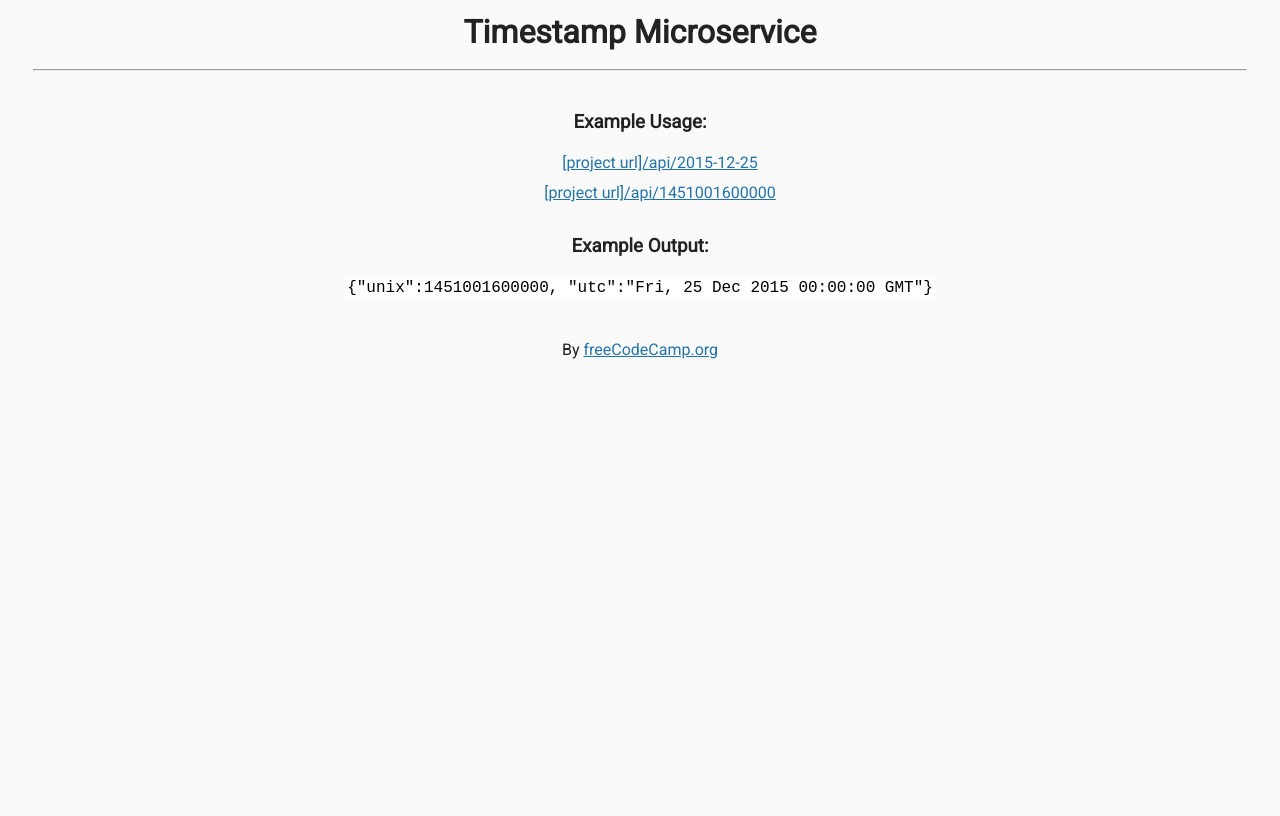
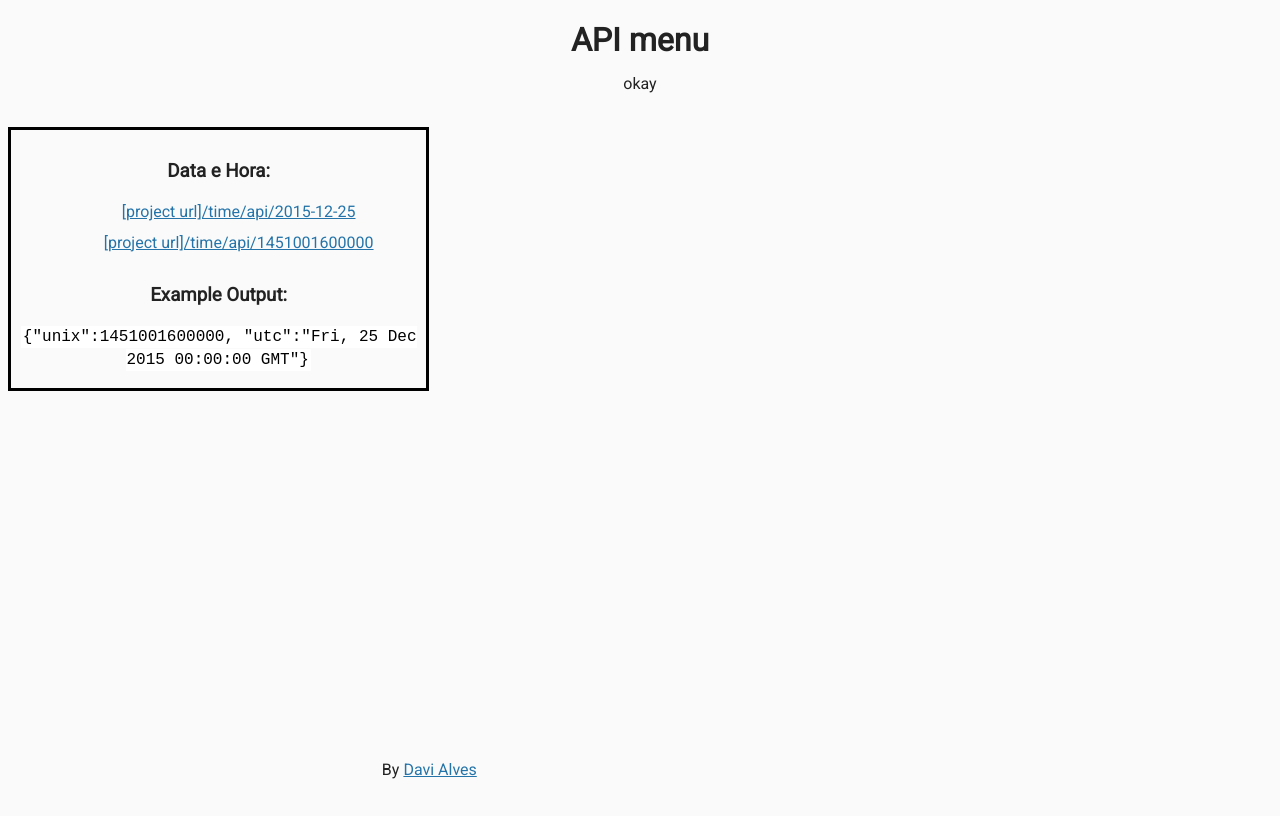
Before and after one commit to Davi-Archive/API-services-express, a website: page views/index.html in a window 1280 px wide. Drawn offline with Linux system fonts and the light colour scheme; files that its build step writes are made by us from their sources.

Commit message:
changed index page and server.js to reflect it

```diff
--- a/public/style.css
+++ b/public/style.css
@@ -7,11 +7,29 @@ body {
 	background-color: #FaFaFa;
 	text-align: center;
 	line-height: 1.4em;
+	height: 100vh;
+}
+
+.grid-container{
+	display: grid;
+	grid-template-columns: 1fr 1fr 1fr;
+	grid-template-rows: 10% 1fr 1fr 10%;
 }
 
 .container {
 	padding: 0;
 	margin-top: 40px;
+	border: 3px solid black;
+}
+
+.data-hora{
+	grid-column: 1;
+	grid-row: 2;
+}
+
+.titulo-pagina{
+	grid-column: 1 / span 3;
+	grid-row: 1;
 }
 
 h3 {
@@ -23,6 +41,8 @@ hr {
 }
 
 .footer {
+	grid-column: 1 / span 2;
+	grid-row: 5;
 	margin-top: 40px;
 }
 
--- a/views/index.html
+++ b/views/index.html
@@ -2,20 +2,23 @@
 
 <html>
    <head>
-      <title>Timestamp Microservice | freeCodeCamp.org</title>
-      <link rel="shortcut icon" href="https://cdn.freecodecamp.org/universal/favicons/favicon-32x32.png" type="image/x-icon"/>
+      <title>Portfólio API</title>
+      <link rel="shortcut icon" href="robot.ico" type="image/x-icon"/>
       <link href="https://fonts.googleapis.com/css?family=Roboto" rel="stylesheet" type="text/css">
       <link href="style.css" rel="stylesheet" type="text/css">
    </head>
 
    <body>
-    <h1>Timestamp Microservice</h1>
-    <hr />
-    <div class="container">
-      <h3>Example Usage:</h3>
+    <div class="grid-container">
+      <div class="titulo-pagina">
+        <h1>API menu</h1>
+        <caption>okay</caption>
+      </div>
+      <div class="data-hora container">
+        <h3>Data e Hora:</h3>
         <ul>
-        <li><a href="time/api/2015-12-25">[project url]/api/2015-12-25</a></li>
-        <li><a href="time/api/1451001600000">[project url]/api/1451001600000</a></li>
+          <li><a href="time/api/2015-12-25">[project url]/time/api/2015-12-25</a></li>
+          <li><a href="time/api/1451001600000">[project url]/time/api/1451001600000</a></li>
         </ul>
 
         <h3>Example Output:</h3>
@@ -25,8 +28,9 @@
       </div>
       <div class="footer">
         <p>
-        By <a href="https://www.freecodecamp.org/">freeCodeCamp.org</a>
+          By <a href="https://github.com/davi38/data-hora/" target="_blank">Davi Alves</a>
         </p>
+      </div>
     </div>
     </body>
     </html>
```
Also changed, not shown: views/time.html (added, +32 -0 lines), public/robot.ico (added). Lines whose indentation alone changed are shown as unchanged.
